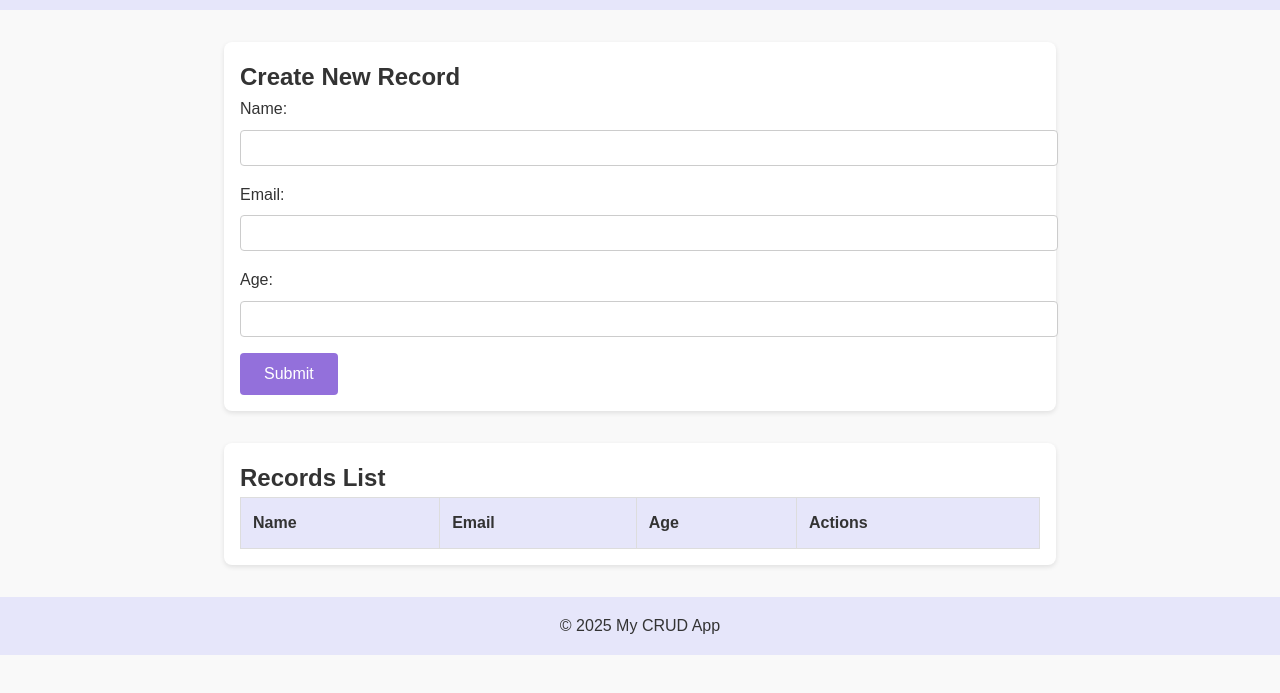
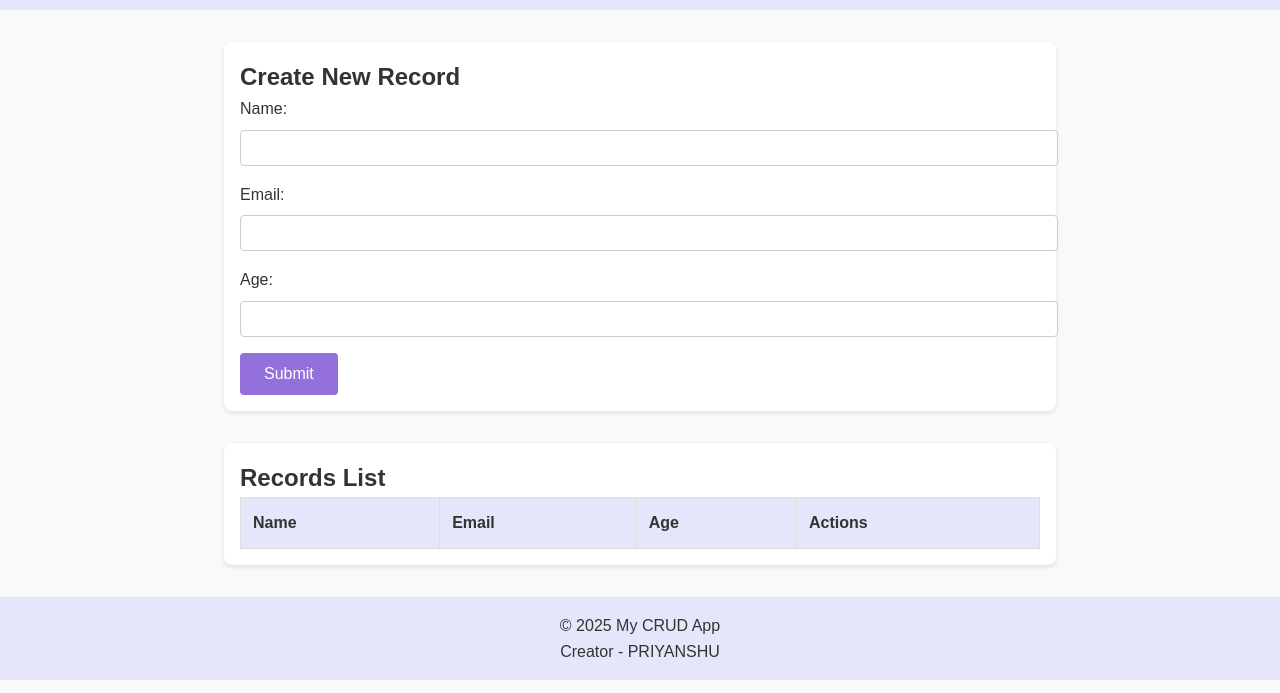
Before and after one commit to showlittlemercy/CRUD-APPLICATION, a plain HTML site: page index.html in a window 1280 px wide. Shown: the part 107-800 px from the top of the page. Drawn offline with Linux system fonts and the light colour scheme.

Commit message:
index.html

```diff
--- a/index.html
+++ b/index.html
@@ -60,6 +60,7 @@
 
     <footer class="site-footer">
         <p>&copy; 2025 My CRUD App</p>
+        <p>Creator - PRIYANSHU </p>
     </footer>
 
     <script src="script.js"></script>
```
